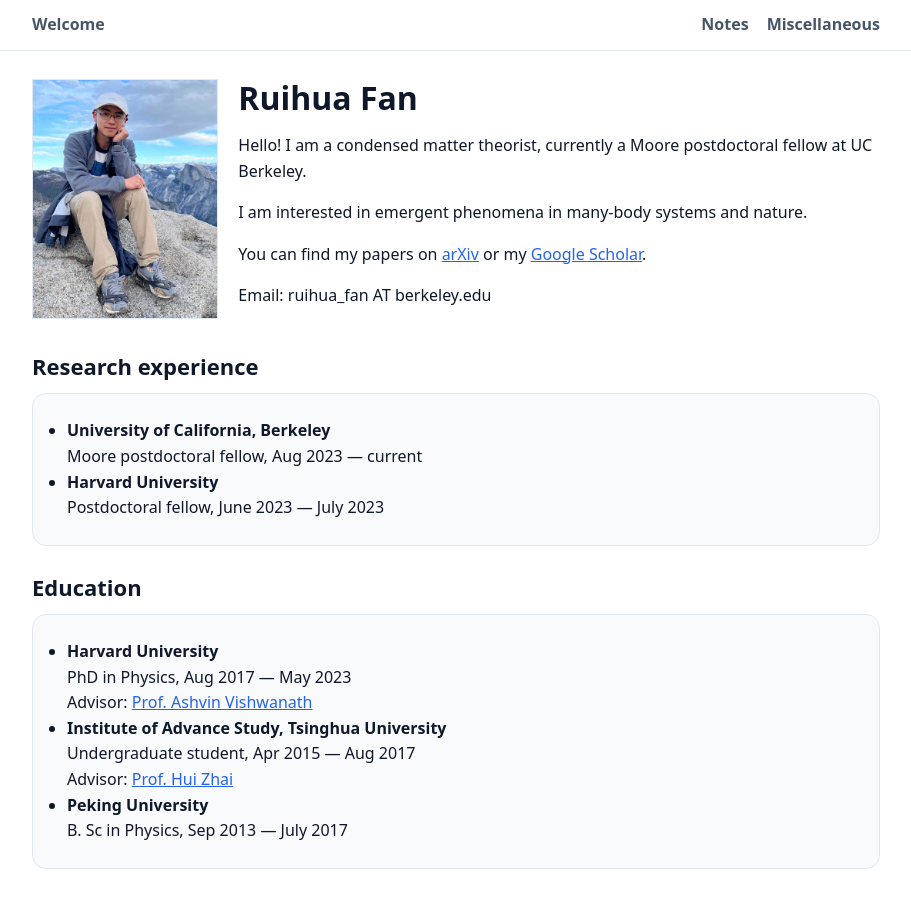
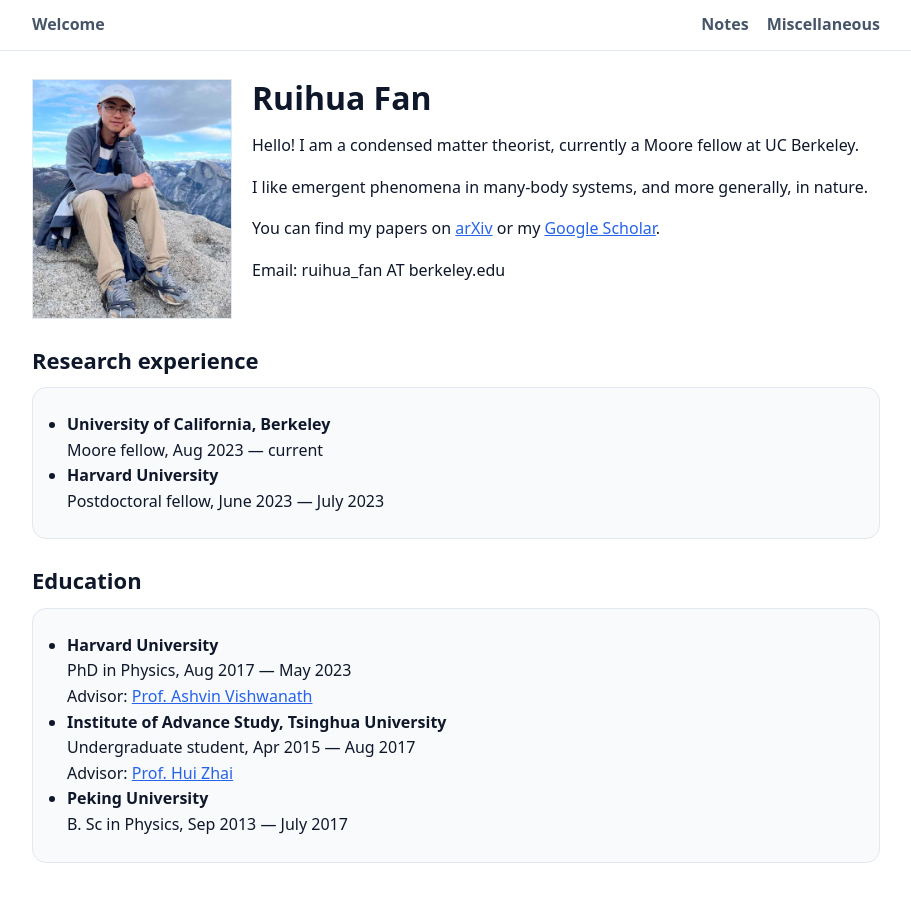
Before and after one commit to ruihuafan/ruihuafan.github.io, a Jekyll site: the page built from index.md, in a window 1280 px wide. Shown: the whole page, without its empty margins (184-1095 px from the left). Built offline with Jekyll 4.4.1, drawn with Linux system fonts in a browser that asks for light colours.

Commit message:
small change

```diff
--- a/index.md
+++ b/index.md
@@ -8,10 +8,10 @@
   <div>
     <h1>Ruihua Fan</h1>
     <p>
-      Hello! I am a condensed matter theorist, currently a Moore postdoctoral fellow at UC Berkeley.
+      Hello! I am a condensed matter theorist, currently a Moore fellow at UC Berkeley.
     </p>
     <p>
-      I am interested in emergent phenomena in many-body systems and nature.
+      I like emergent phenomena in many-body systems, and more generally, in nature.
     </p>
     <p>
       You can find my papers on
@@ -30,7 +30,7 @@
   <ul>
     <li>
       <strong>University of California, Berkeley</strong><br>
-      Moore postdoctoral fellow, Aug 2023 — current
+      Moore fellow, Aug 2023 — current
     </li>
     <li>
       <strong>Harvard University</strong><br>
```
Also changed, not shown: 3 other files.
